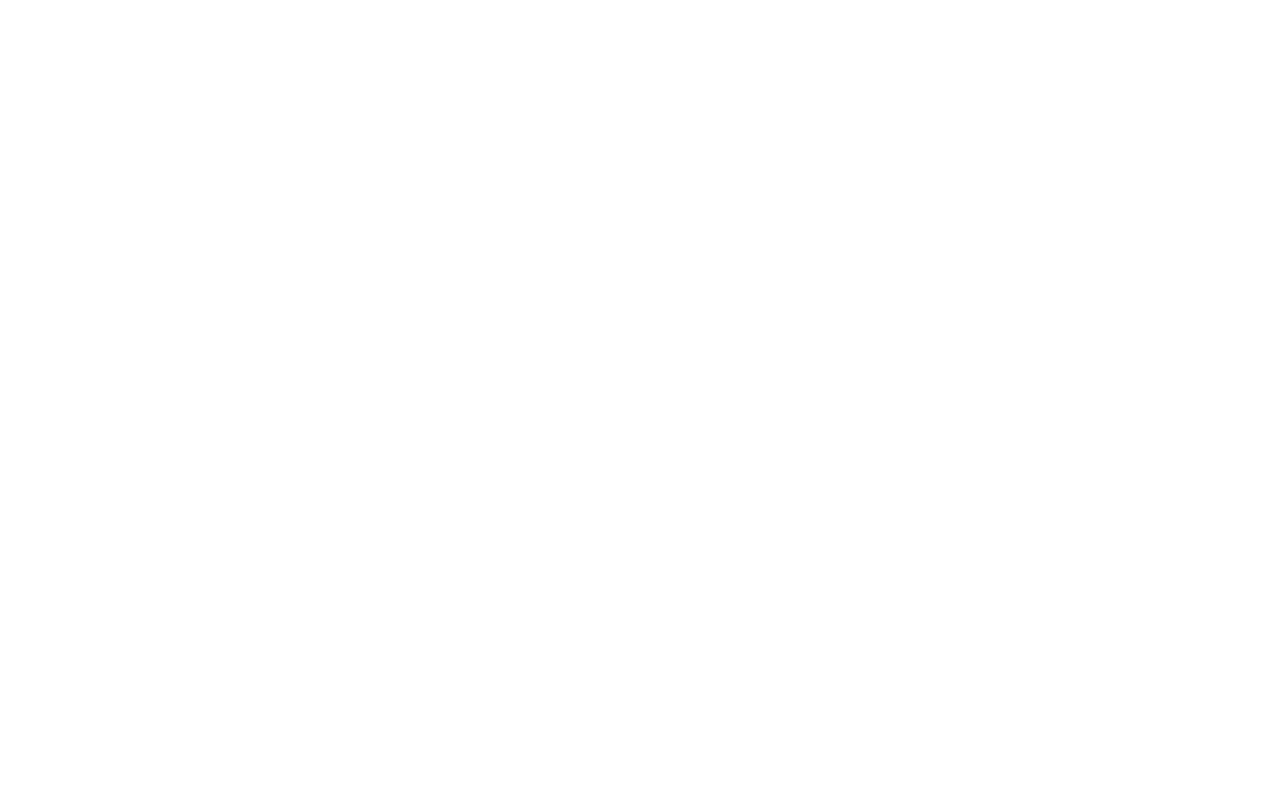
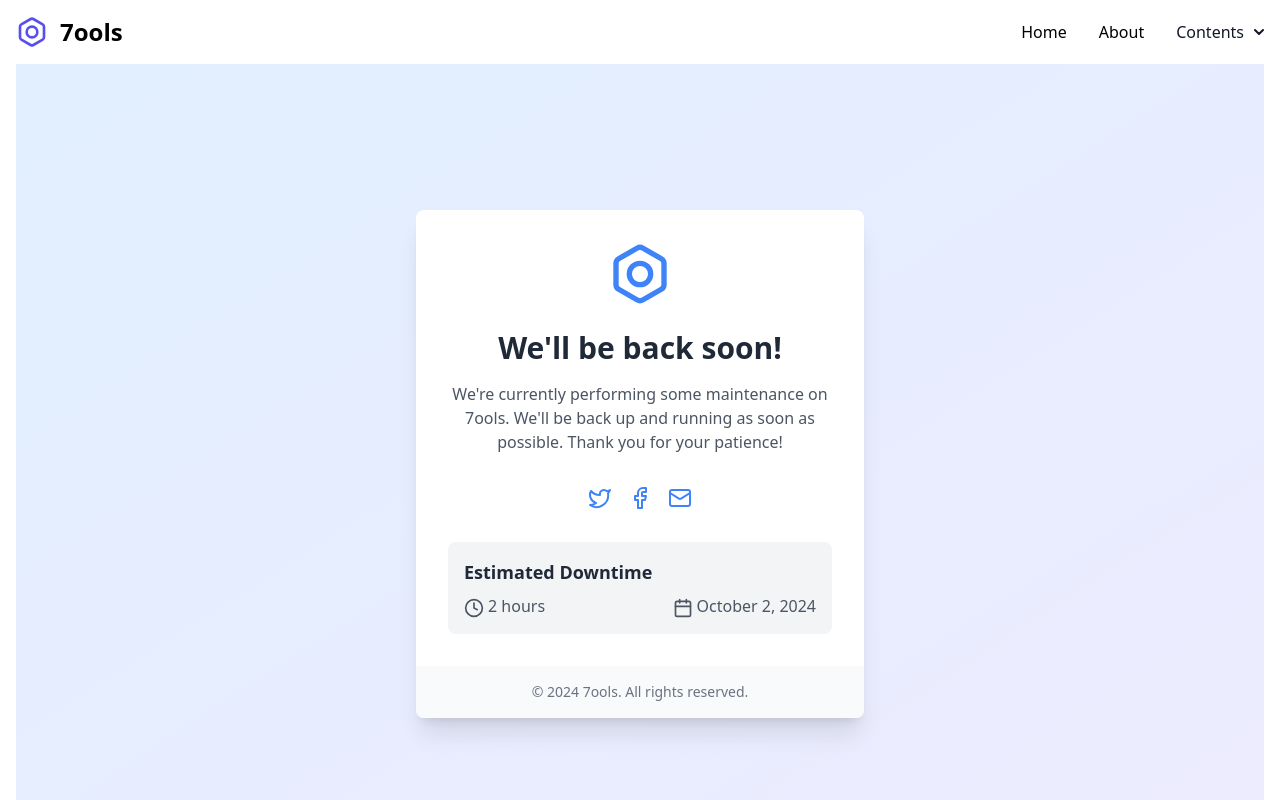
Before and after one commit to irvanshandika/7ools, a Nuxt app: page /media-downloader/youtube in a window 1280 px wide. Before the commit this address had no page. Shown: the top 800 px of the page. Built offline with nearby package versions, Linux system fonts and the light colour scheme.

Commit message:
Adding facebook pixel

```diff
--- a/nuxt.config.ts
+++ b/nuxt.config.ts
@@ -2,7 +2,20 @@
 export default defineNuxtConfig({
   compatibilityDate: "2024-04-03",
   devtools: { enabled: true },
-  plugins: ["~/plugins/flowbite.client.ts", "~/plugins/hotjar.client.ts"],
+  plugins: [
+    {
+      src: "~/plugins/flowbite.client.ts",
+      mode: "client",
+    },
+    {
+      src: "~/plugins/hotjar.client.ts",
+      mode: "client",
+    },
+    {
+      src: "~/plugins/facebookPixel.client.ts",
+      mode: "client",
+    },
+  ],
   css: ["~/src/css/style.css"],
   postcss: {
     plugins: {
--- a/package.json
+++ b/package.json
@@ -20,6 +20,7 @@
   },
   "packageManager": "yarn@1.22.22+sha512.a6b2f7906b721bba3d67d4aff083df04dad64c399707841b7acf00f6b133b7ac24255f2652fa22ae3534329dc6180534e98d17432037ff6fd140556e2bb3137e",
   "devDependencies": {
+    "@types/vue": "^1.0.31",
     "autoprefixer": "^10.4.20",
     "postcss": "^8.4.47",
     "tailwindcss": "^3.4.13"
--- /dev/null
+++ b/pages/media-downloader/youtube.vue
@@ -0,0 +1,20 @@
+<script setup>
+import Navbar from "~/src/components/Navbar.vue";
+import Layout from "~/src/Layout.vue";
+import YoutubeDownloader from "~/src/sections/Media/YoutubeDownloader.vue";
+import Footer from "~/src/components/Footer.vue";
+
+useSeoMeta({
+  title: "Youtube Downloader | 7ools",
+  ogTitle: "Youtube Downloader | 7ools",
+});
+</script>
+<template>
+  <Layout>
+    <Navbar />
+    <div class="container mx-auto px-4 min-h-screen">
+      <YoutubeDownloader />
+    </div>
+    <Footer />
+  </Layout>
+</template>
--- /dev/null
+++ b/plugins/facebookPixel.client.ts
@@ -0,0 +1,43 @@
+// plugins/facebookPixel.client.ts
+
+export default defineNuxtPlugin((nuxtApp) => {
+  const runtimeConfig = useRuntimeConfig();
+
+  // Pastikan kode ini hanya dijalankan di browser
+  if (process.client) {
+    // Fungsi untuk memuat Facebook Pixel
+    const loadFacebookPixel = () => {
+      const f = window as any;
+      const n = (f.fbq = function (this: any) {
+        (n as any).callMethod ? (n as any).callMethod.apply(n, arguments) : (n as any).queue.push(arguments);
+      });
+      if (!f._fbq) f._fbq = n;
+      (n as any).push = n;
+      (n as any).loaded = !0;
+      (n as any).version = "2.0";
+      (n as any).queue = [];
+      const t = document.createElement("script");
+      t.async = true;
+      t.src = "https://connect.facebook.net/en_US/fbevents.js";
+      const s = document.getElementsByTagName("script")[0];
+      s.parentNode?.insertBefore(t, s);
+    };
+
+    // Inisialisasi Facebook Pixel
+    const initFacebookPixel = () => {
+      const fbq = (window as any).fbq;
+      fbq("init", "809065191165004"); // Ganti dengan ID Pixel Anda
+      fbq("track", "PageView");
+    };
+
+    // Muat dan inisialisasi Facebook Pixel
+    loadFacebookPixel();
+    initFacebookPixel();
+
+    // Pantau perubahan rute untuk melacak PageView
+    nuxtApp.hooks.hook("page:finish", () => {
+      const fbq = (window as any).fbq;
+      fbq("track", "PageView");
+    });
+  }
+});
--- a/src/Layout.vue
+++ b/src/Layout.vue
@@ -20,4 +20,5 @@ useSeoMeta({
 
 <template>
   <slot />
+  <noscript><img height="0" width="0" style="display: none" src="https://www.facebook.com/tr?id=809065191165004&ev=PageView&noscript=1" /></noscript>
 </template>
--- a/src/components/DropdownContents.vue
+++ b/src/components/DropdownContents.vue
@@ -1,3 +1,6 @@
+<script setup>
+import { Instagram, YoutubeIcon } from "lucide-vue-next";
+</script>
 <template>
   <button
     id="dropdownNavbarLink"
@@ -8,7 +11,6 @@
       <path stroke="currentColor" stroke-linecap="round" stroke-linejoin="round" stroke-width="2" d="m1 1 4 4 4-4" />
     </svg>
   </button>
-  <!-- Dropdown menu -->
   <div id="dropdownNavbar" class="z-10 hidden font-normal bg-white divide-y divide-gray-100 rounded-lg shadow w-44 dark:bg-gray-700 dark:divide-gray-600">
     <ul class="py-2 text-sm text-gray-700 dark:text-gray-400" aria-labelledby="dropdownLargeButton">
       <li>
@@ -21,17 +23,21 @@
           data-dropdown-placement="right-start"
           type="button"
           class="flex items-center justify-between w-full px-4 py-2 hover:bg-gray-100 dark:hover:bg-gray-600 dark:hover:text-white">
-          Contents<svg class="w-2.5 h-2.5 ms-3 rtl:rotate-180" aria-hidden="true" xmlns="http://www.w3.org/2000/svg" fill="none" viewBox="0 0 6 10">
+          Media Downloader<svg class="w-2.5 h-2.5 ms-3 rtl:rotate-180" aria-hidden="true" xmlns="http://www.w3.org/2000/svg" fill="none" viewBox="0 0 6 10">
             <path stroke="currentColor" stroke-linecap="round" stroke-linejoin="round" stroke-width="2" d="m1 9 4-4-4-4" />
           </svg>
         </button>
         <div id="doubleDropdown" class="z-10 hidden bg-white divide-y divide-gray-100 rounded-lg shadow w-44 dark:bg-gray-700">
           <ul class="py-2 text-sm text-gray-700 dark:text-gray-200" aria-labelledby="doubleDropdownButton">
             <li>
-              <a href="/media-downloader/instagram" class="block px-4 py-2 hover:bg-gray-100 dark:hover:bg-gray-600 dark:hover:text-white">Instagram</a>
+              <a href="/media-downloader/instagram" class="block px-4 py-2 hover:bg-gray-100 dark:hover:bg-gray-600 dark:hover:text-white">
+                <Instagram class="w-5 h-5 inline-block" /> Instagram
+              </a>
             </li>
             <li>
-              <a href="#" class="block px-4 py-2 hover:bg-gray-100 dark:hover:bg-gray-600 dark:hover:text-white">Youtube</a>
+              <a href="/media-downloader/youtube" class="block px-4 py-2 hover:bg-gray-100 dark:hover:bg-gray-600 dark:hover:text-white">
+                <YoutubeIcon class="w-5 h-5 inline-block" /> Youtube
+              </a>
             </li>
           </ul>
         </div>
--- /dev/null
+++ b/src/sections/Media/YoutubeDownloader.vue
@@ -0,0 +1,52 @@
+<template>
+  <div class="min-h-screen bg-gradient-to-br from-blue-100 to-purple-100 flex flex-col justify-center items-center px-4 py-12">
+    <div class="max-w-md w-full bg-white rounded-lg shadow-xl overflow-hidden">
+      <div class="p-8">
+        <div class="flex justify-center mb-6">
+          <BoltIcon class="h-16 w-16 text-blue-500" />
+        </div>
+        <h1 class="text-3xl font-bold text-center text-gray-800 mb-4">We'll be back soon!</h1>
+        <p class="text-center text-gray-600 mb-8">We're currently performing some maintenance on 7ools. We'll be back up and running as soon as possible. Thank you for your patience!</p>
+        <div class="flex justify-center space-x-4 mb-8">
+          <a href="https://twitter.com/7ools" target="_blank" rel="noopener noreferrer" class="text-blue-500 hover:text-blue-600 transition-colors duration-300">
+            <TwitterIcon class="h-6 w-6" />
+            <span class="sr-only">Twitter</span>
+          </a>
+          <a href="https://facebook.com/7ools" target="_blank" rel="noopener noreferrer" class="text-blue-500 hover:text-blue-600 transition-colors duration-300">
+            <FacebookIcon class="h-6 w-6" />
+            <span class="sr-only">Facebook</span>
+          </a>
+          <a href="mailto:support@7ools.com" class="text-blue-500 hover:text-blue-600 transition-colors duration-300">
+            <MailIcon class="h-6 w-6" />
+            <span class="sr-only">Email</span>
+          </a>
+        </div>
+        <div class="bg-gray-100 p-4 rounded-lg">
+          <h2 class="text-lg font-semibold text-gray-800 mb-2">Estimated Downtime</h2>
+          <div class="flex justify-between items-center">
+            <div class="text-gray-600">
+              <ClockIcon class="inline-block h-5 w-5 mr-1" />
+              <span>2 hours</span>
+            </div>
+            <div class="text-gray-600">
+              <CalendarIcon class="inline-block h-5 w-5 mr-1" />
+              <span>{{ formattedDate }}</span>
+            </div>
+          </div>
+        </div>
+      </div>
+      <div class="bg-gray-50 px-8 py-4">
+        <p class="text-center text-gray-500 text-sm">&copy; {{ new Date().getFullYear() }} 7ools. All rights reserved.</p>
+      </div>
+    </div>
+  </div>
+</template>
+
+<script setup lang="ts">
+import { BoltIcon, TwitterIcon, FacebookIcon, MailIcon, ClockIcon, CalendarIcon } from "lucide-vue-next";
+
+const formattedDate = computed(() => {
+  const date = new Date();
+  return date.toLocaleDateString("en-US", { month: "long", day: "numeric", year: "numeric" });
+});
+</script>
```
Also changed, not shown: 2 other files (tests, documents, lock files or other folders).
